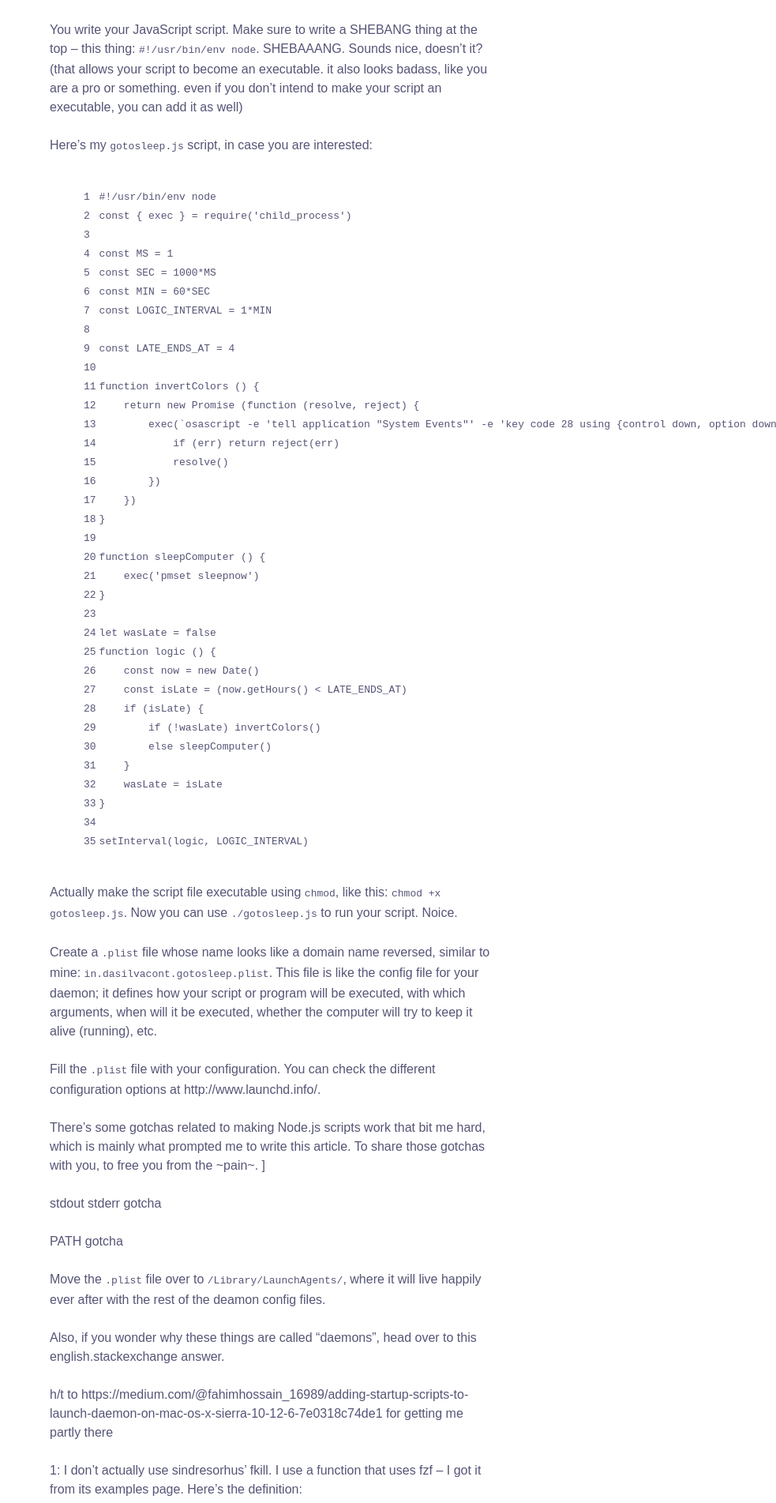
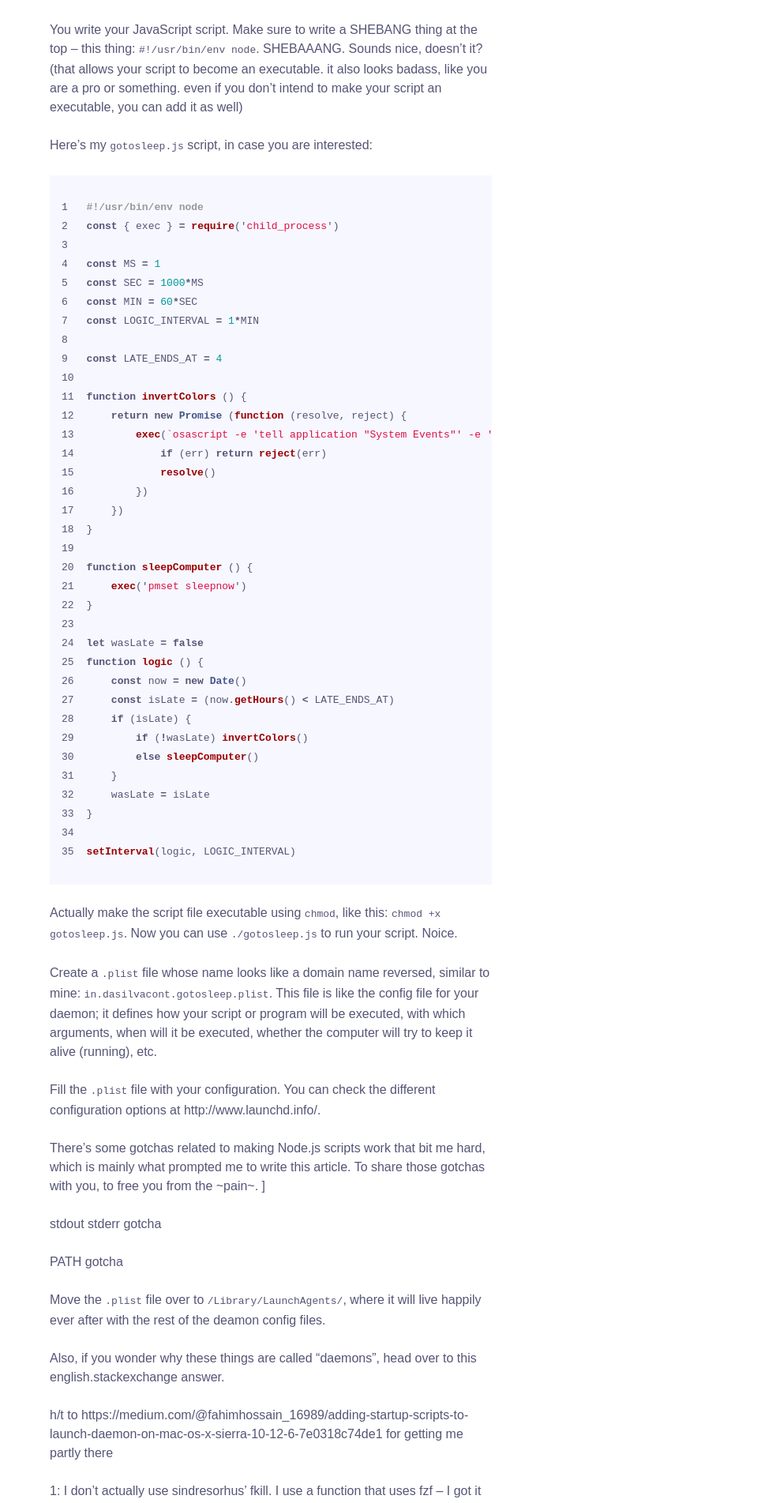
Before and after one commit to dasilvacontin/dasilvacontin.github.io, a Jekyll site: the page built from _posts/2018-08-14-create-a-nodejs-daemon.md, in a window 1280 px wide. Shown: the part 876-2779 px from the top of the page at 79% size, without its empty margins (297-1280 px from the left). Built offline with Jekyll 4.4.1, drawn with Linux system fonts in a browser that asks for light colours; comment, search, counter and statistics services are not loaded.

Commit message:
add basic highlighting

```diff
--- a/_includes/head.html
+++ b/_includes/head.html
@@ -10,6 +10,7 @@
     <link rel="canonical" href="{{ page.url | replace:'index.html','' | prepend: site.baseurl | prepend: site.url }}">
     <link rel="alternate" type="application/rss+xml" title="{{ site.title }}" href="{{ "/feed.xml" | prepend: site.baseurl | prepend: site.url }}" />
 
+    <link rel="stylesheet" type="text/css" href="/syntax.css"></link>
     <style>
         html, body {
             padding: 0;
@@ -159,6 +160,10 @@
             fill: #4bddff;
         }
 
+        .post-content {
+            margin: 48px 0;
+        }
+
         .container {
             max-width: 560px;
             padding: 0 24px;
@@ -209,6 +214,15 @@
             border-radius: 100px;
         }
 
+        .page-post .highlight {
+            background: #f7f7ff;
+            margin: 0;
+            overflow-x: scroll;
+        }
+        .highlight .lineno {
+            padding: 0 12px;
+        }
+
         @media screen and (max-width: 700px) {
             div.image {
                 background-position: center !important;
--- a/_layouts/post.html
+++ b/_layouts/post.html
@@ -30,7 +30,7 @@
 
     <div>
       <!-- Go to www.addthis.com/dashboard to customize your tools -->
-      <script type="text/javascript" src="//s7.addthis.com/js/300/addthis_widget.js#pubid=ra-5b7595602155b131"></script>
+      <!-- <script type="text/javascript" src="//s7.addthis.com/js/300/addthis_widget.js#pubid=ra-5b7595602155b131"></script> -->
       <!-- AddToAny BEGIN
       <div class="a2a_kit a2a_kit_size_32 a2a_default_style">
         <a class="a2a_dd" href="https://www.addtoany.com/share"></a>
--- a/_posts/2018-08-14-create-a-nodejs-daemon.md
+++ b/_posts/2018-08-14-create-a-nodejs-daemon.md
@@ -82,7 +82,7 @@
 
 1: I don’t actually use sindresorhus’ fkill. I use a function that uses fzf – I got it from its examples page. Here’s the definition:
 
-{% highlight bash %}
+{% highlight bash linenos %}
 fkill() {
   pid=$(ps -ef | sed 1d | fzf -m | awk '{print $2}')
 
--- /dev/null
+++ b/syntax.css
@@ -0,0 +1,60 @@
+.highlight  { background: #ffffff; }
+.highlight .c { color: #999988; font-style: italic } /* Comment */
+.highlight .err { color: #a61717; background-color: #e3d2d2 } /* Error */
+.highlight .k { font-weight: bold } /* Keyword */
+.highlight .o { font-weight: bold } /* Operator */
+.highlight .cm { color: #999988; font-style: italic } /* Comment.Multiline */
+.highlight .cp { color: #999999; font-weight: bold } /* Comment.Preproc */
+.highlight .c1 { color: #999988; font-style: italic } /* Comment.Single */
+.highlight .cs { color: #999999; font-weight: bold; font-style: italic } /* Comment.Special */
+.highlight .gd { color: #000000; background-color: #ffdddd } /* Generic.Deleted */
+.highlight .gd .x { color: #000000; background-color: #ffaaaa } /* Generic.Deleted.Specific */
+.highlight .ge { font-style: italic } /* Generic.Emph */
+.highlight .gr { color: #aa0000 } /* Generic.Error */
+.highlight .gh { color: #999999 } /* Generic.Heading */
+.highlight .gi { color: #000000; background-color: #ddffdd } /* Generic.Inserted */
+.highlight .gi .x { color: #000000; background-color: #aaffaa } /* Generic.Inserted.Specific */
+.highlight .go { color: #888888 } /* Generic.Output */
+.highlight .gp { color: #555555 } /* Generic.Prompt */
+.highlight .gs { font-weight: bold } /* Generic.Strong */
+.highlight .gu { color: #aaaaaa } /* Generic.Subheading */
+.highlight .gt { color: #aa0000 } /* Generic.Traceback */
+.highlight .kc { font-weight: bold } /* Keyword.Constant */
+.highlight .kd { font-weight: bold } /* Keyword.Declaration */
+.highlight .kp { font-weight: bold } /* Keyword.Pseudo */
+.highlight .kr { font-weight: bold } /* Keyword.Reserved */
+.highlight .kt { color: #445588; font-weight: bold } /* Keyword.Type */
+.highlight .m { color: #009999 } /* Literal.Number */
+.highlight .s { color: #d14 } /* Literal.String */
+.highlight .na { color: #008080 } /* Name.Attribute */
+.highlight .nb { color: #0086B3 } /* Name.Builtin */
+.highlight .nc { color: #445588; font-weight: bold } /* Name.Class */
+.highlight .no { color: #008080 } /* Name.Constant */
+.highlight .ni { color: #800080 } /* Name.Entity */
+.highlight .ne { color: #990000; font-weight: bold } /* Name.Exception */
+.highlight .nf { color: #990000; font-weight: bold } /* Name.Function */
+.highlight .nn { color: #555555 } /* Name.Namespace */
+.highlight .nt { color: #000080 } /* Name.Tag */
+.highlight .nv { color: #008080 } /* Name.Variable */
+.highlight .ow { font-weight: bold } /* Operator.Word */
+.highlight .w { color: #bbbbbb } /* Text.Whitespace */
+.highlight .mf { color: #009999 } /* Literal.Number.Float */
+.highlight .mh { color: #009999 } /* Literal.Number.Hex */
+.highlight .mi { color: #009999 } /* Literal.Number.Integer */
+.highlight .mo { color: #009999 } /* Literal.Number.Oct */
+.highlight .sb { color: #d14 } /* Literal.String.Backtick */
+.highlight .sc { color: #d14 } /* Literal.String.Char */
+.highlight .sd { color: #d14 } /* Literal.String.Doc */
+.highlight .s2 { color: #d14 } /* Literal.String.Double */
+.highlight .se { color: #d14 } /* Literal.String.Escape */
+.highlight .sh { color: #d14 } /* Literal.String.Heredoc */
+.highlight .si { color: #d14 } /* Literal.String.Interpol */
+.highlight .sx { color: #d14 } /* Literal.String.Other */
+.highlight .sr { color: #009926 } /* Literal.String.Regex */
+.highlight .s1 { color: #d14 } /* Literal.String.Single */
+.highlight .ss { color: #990073 } /* Literal.String.Symbol */
+.highlight .bp { color: #999999 } /* Name.Builtin.Pseudo */
+.highlight .vc { color: #008080 } /* Name.Variable.Class */
+.highlight .vg { color: #008080 } /* Name.Variable.Global */
+.highlight .vi { color: #008080 } /* Name.Variable.Instance */
+.highlight .il { color: #009999 } /* Literal.Number.Integer.Long */
```
